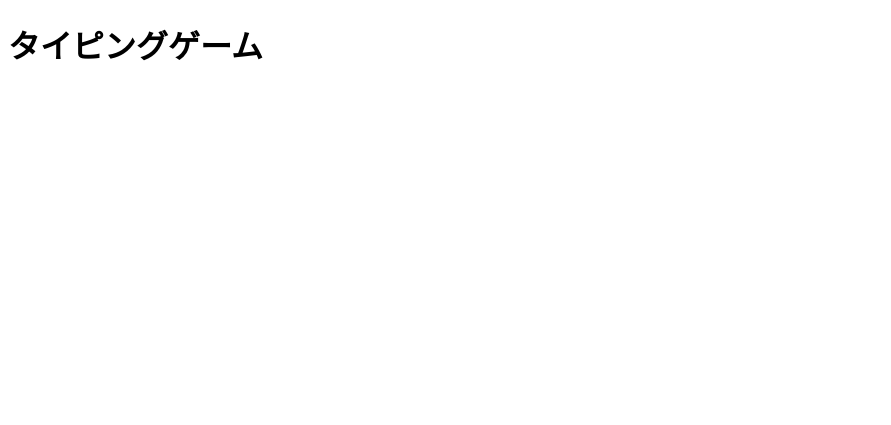
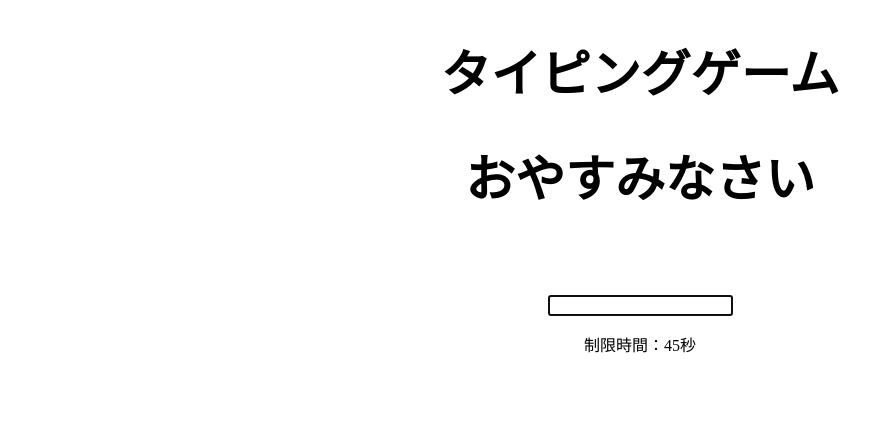
Before and after one commit to fumi238000/JS_typing_game, a plain HTML site: page index.html in a window 1280 px wide. Shown: the whole page, without its empty margins (0-891 px from the left). Drawn offline with Linux system fonts and the light colour scheme.

Commit message:
[add]create typing game

```diff
--- a/index.html
+++ b/index.html
@@ -3,10 +3,18 @@
 <head>
   <meta charset="UTF-8">
   <meta name="viewport" content="width=device-width, initial-scale=1.0">
+  <link rel="stylesheet" href="style.css">
   <title>タイピングゲーム</title>
 </head>
 <body>
   <h1>タイピングゲーム</h1>
+  <h1 id="question">問題文</h1>
+  <div class="typing_form">
+    <form id="typing" onsubmit="return false" action="#">
+      <input type="text" name="text" id="text">
+    </form>
+    <p id="timer">スタート</p>
+  </div>
 </body>
 <script src="main.js"></script>
 </html>
--- a/main.js
+++ b/main.js
@@ -1 +1,60 @@
-console.log('hello!');
+//変数ーーーーーーーーーーーーーーーーーーーーーーーーーーーーーーーーーーーーーーーーーーーーーーーーーーーーーーーーーーーーーーーーーーーーーーー
+//初期値
+const question = document.getElementById('question'); //質問を表示するidを取得
+const form = document.forms.typing; //formの入力画面を取得
+const timer = document.getElementById('timer'); //時間を表示するidを取得
+
+//問題文
+const textList = [
+  'おはよう',
+  'こんにちは',
+  'おやすみなさい',
+  'ごめんなさい',
+  'いただきます',
+];
+
+let TIME = 50; //制限時間
+let count = 0; //正解数の初期値
+let state = true; //ユーザーの操作を制限
+
+//関数ーーーーーーーーーーーーーーーーーーーーーーーーーーーーーーーーーーーーーーーーーーーーーーーーーーーーーーーーーーーーーーーーーーーーーーー
+//カウントダウンの処理
+const countdown = setInterval(function() {
+  timer.textContent = '制限時間：' + --TIME + '秒';  //残り時間の表示
+  if(TIME <= 0) finish(); //０秒になると終了する処理
+}, 1000); //１秒ごとに実行
+
+// //正解判定処理
+form.addEventListener('keypress', function(e) {
+  //ゲーム判定処理
+  if(!state) return;
+
+  //正解判定処理
+  if(form.text.value === question.textContent) {
+    count++; //カウント＋１
+    init();  //初期化
+  } else {
+    question.textContent = '間違いです！'; //不正解を表示
+    setTimeout(function(){ init(); },1000)  //1秒後にinitを呼ぶ
+  }
+});
+
+//初期化処理
+function init() {
+  const rnd = Math.floor(Math.random() * textList.length); // ①ランダムに問題を取得
+  question.textContent = textList[rnd];// ②取得した問題を表示
+  form.text.value = '';// ③フォームの入力を空にする
+  form.text.focus();  // ④フォーカスをテキストエリアへ
+}
+
+//終了処理
+function finish() {
+  clearInterval(countdown);
+  question.textContent = '正解数は' + count + '個でした！';
+  state = false;
+}
+
+
+//実行ーーーーーーーーーーーーーーーーーーーーーーーーーーーーーーーーーーーーーーーーーーーーーーーーーーーーーーーーーーーーーーーーーーーーーーー
+//初期化してスタート
+init();
--- /dev/null
+++ b/style.css
@@ -0,0 +1,14 @@
+h1 {
+  font-size: 50px;
+  text-align: center;
+}
+
+#subject {
+  color: red;
+}
+
+.typing_form {
+  color: black;
+  text-align: center;
+  padding: 50px;
+}
```
